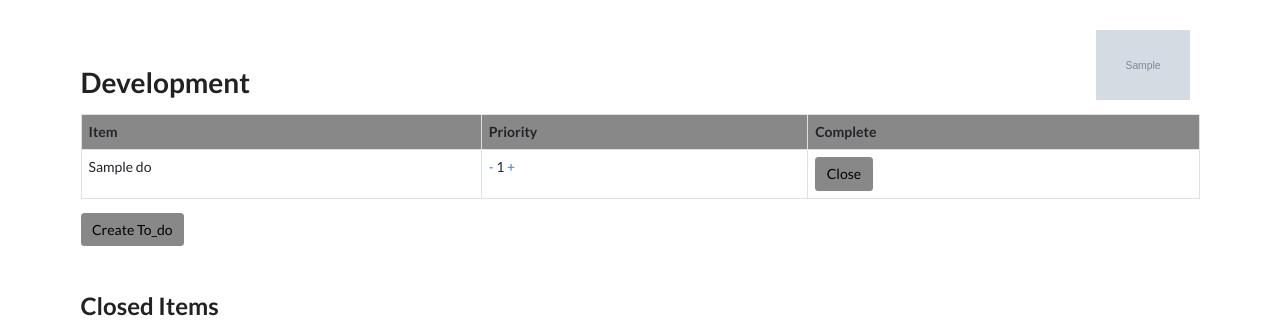
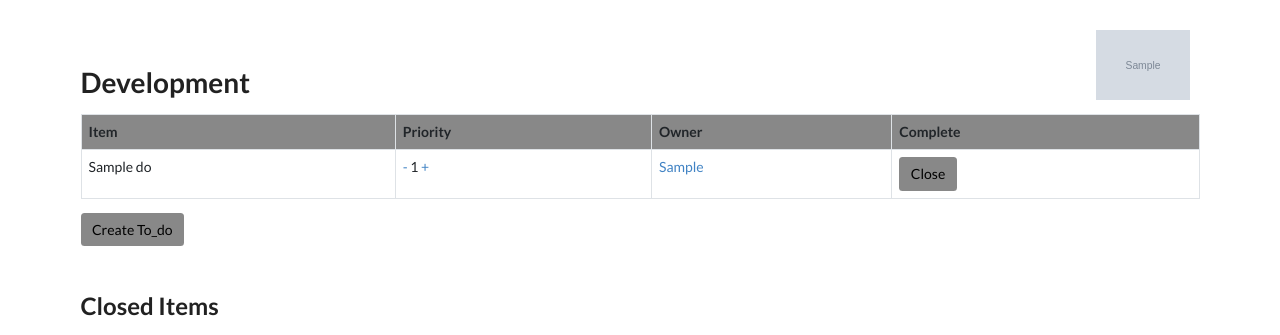
Before and after one commit to DarrenRobinson500/riscentric, a Django app: page /list_view/to_do in a window 1280 px wide. Shown: the part 48-383 px from the top of the page. Run offline with Django 4.2, Linux system fonts and the light colour scheme; a user stored in the database is signed in; tables that the repository leaves empty hold one stand-in row (values such as "Sample post"); grey boxes marked "Sample" are stand-in pictures; some libraries are stand-ins or nearby versions.

Commit message:
Update dev tab

```diff
--- a/app/models.py
+++ b/app/models.py
@@ -215,6 +215,7 @@ class Email(Model):
 class To_do(Model):
     model_name = "to_do"
     name = CharField(max_length=512)
+    owner = CharField(max_length=512, blank=True, null=True)
     priority = IntegerField(default=1)
     open = BooleanField(default=True)
     def __str__(self): return f"{self.name}"
--- a/app/templates/to_dos.html
+++ b/app/templates/to_dos.html
@@ -4,16 +4,17 @@
 <h1>Development</h1>
 
 <table class='table table-hover table-bordered'>
-    <tr style="background-color: {{ company.colour }};"><th>Item</th><th>Priority</th><th>Complete</th></tr>
+    <tr style="background-color: {{ company.colour }};"><th>Item</th><th>Priority</th><th>Owner</th><th>Complete</th></tr>
     {% for item in items %}
     {% if item.open %}
         <tr>
             <td>{{ item.name }}</td>
             <td>
                 <a href="{% url 'toggle_value' item.id 'priority_down' %}">-</a>
-                 {{ item.priority }}
+                 {% if item.priority == 10 %}Pre go-live{% else %}{{ item.priority }}{% endif %}
                 <a href="{% url 'toggle_value' item.id 'priority_up' %}">+</a>
             </td>
+            <td><a href="{% url 'toggle_value' item.id 'owner' %}">{{ item.owner }}</a></td>
             <td><a class="btn btn-yak" href="{% url 'toggle_value' item.id 'open' %}" style="background-color: {{ company.colour }};">Close</a></td>
         </tr>
     {% endif %}
--- a/app/views.py
+++ b/app/views.py
@@ -409,6 +409,9 @@ def toggle_value(request, id, parameter):
     if parameter == "open": to_do.open = not to_do.open
     if parameter == "priority_down": to_do.priority = max(to_do.priority - 1, 1)
     if parameter == "priority_up": to_do.priority = to_do.priority + 1
+    if parameter == "owner":
+        if to_do.owner == "Darren": to_do.owner = "Simone"
+        else: to_do.owner = "Darren"
     to_do.save()
     return redirect('list_view', 'to_do')
 
```
